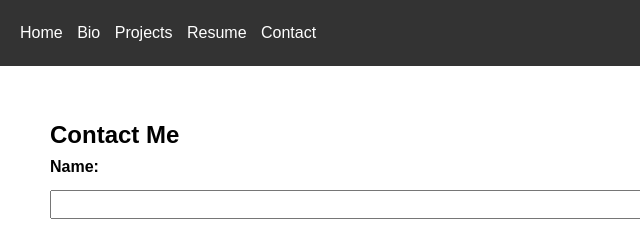
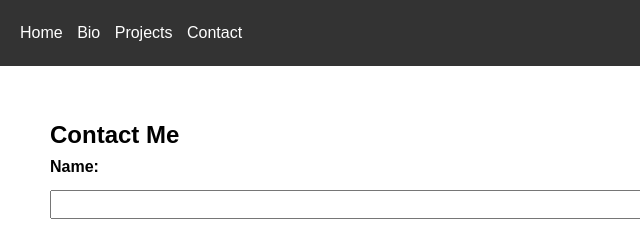
Before and after one commit to dublite/my-website, a plain HTML site: page contact.html in a window 1280 px wide. Shown: the top 226 px of the page, 0-640 px from the left. Drawn offline with Linux system fonts and the light colour scheme.

Commit message:
Update contact.html

```diff
--- a/contact.html
+++ b/contact.html
@@ -13,7 +13,6 @@
                 <li><a href="index.html">Home</a></li>
                 <li><a href="bio.html">Bio</a></li>
                 <li><a href="projects.html">Projects</a></li>
-                <li><a href="resume.html">Resume</a></li>
                 <li><a href="contact.html">Contact</a></li>
             </ul>
         </nav>
```
